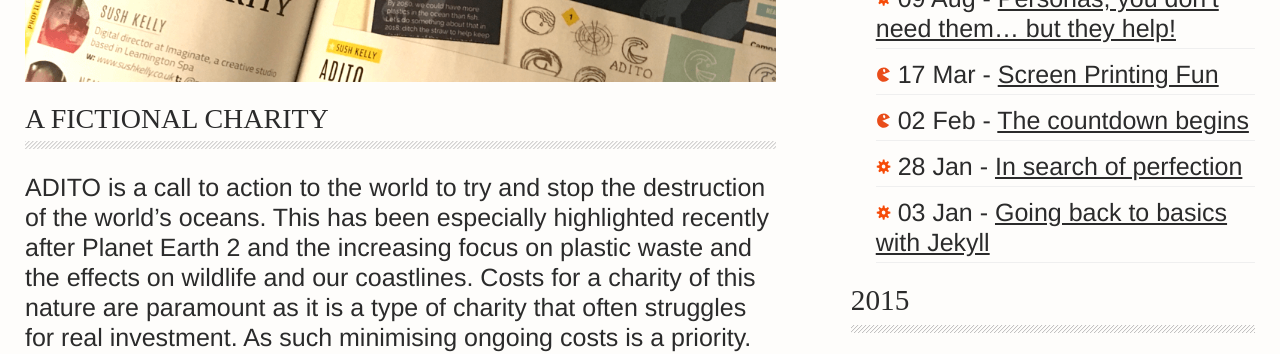
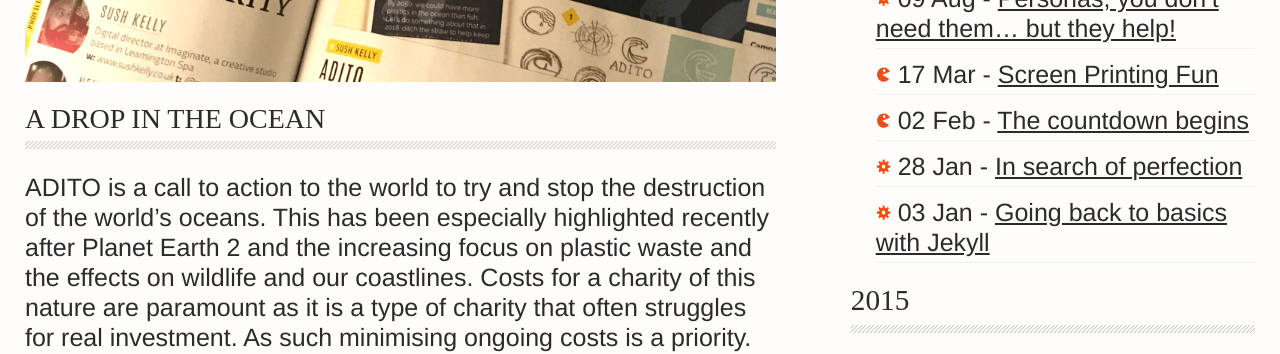
Before and after one commit to maxray/maxray.github.io, a Jekyll site: the page built from index.html, in a window 1280 px wide and 900 px high, scrolled down 938 px. Shown: the part 157-511 px from the top of the window. Built offline with Jekyll 4.4.1, drawn with Linux system fonts in a browser that asks for light colours.

Commit message:
Updated Dot Net Magazine Design Challenge

```diff
--- a/_posts/2018-02-27-dot-net-magazine-design-challenge.markdown
+++ b/_posts/2018-02-27-dot-net-magazine-design-challenge.markdown
@@ -9,7 +9,7 @@
 
 ![design_challenge.png](/uploads/design_challenge.png)
 
-### A fictional charity
+### A Drop in the Ocean
 
 ADITO is a call to action to the world to try and stop the destruction of the world’s oceans. This has been especially highlighted recently after Planet Earth 2 and the increasing focus on plastic waste and the effects on wildlife and our coastlines. Costs for a charity of this nature are paramount as it is a type of charity that often struggles for real investment. As such minimising ongoing costs is a priority.
 
```
